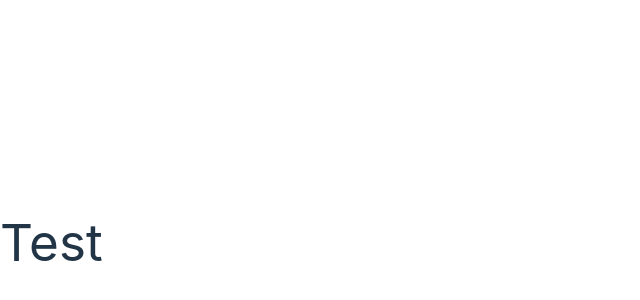
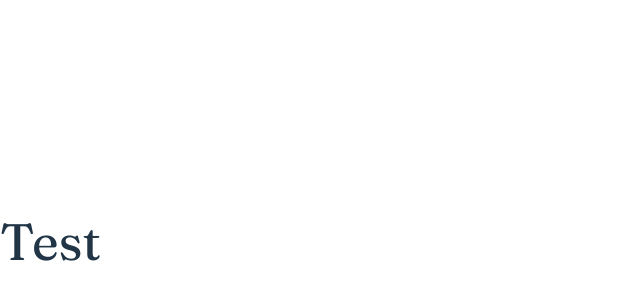
Before and after one commit to Farfan16/agency-landing-page, a React (Vite) app: page / in a window 1280 px wide. Shown: the part 158-458 px from the top of the page, without its empty margins (0-640 px from the left). Built offline with nearby package versions, Linux system fonts and the light colour scheme.

Commit message:
add fonts family to index.css

```diff
--- a/src/index.css
+++ b/src/index.css
@@ -1,9 +1,10 @@
+@import url("https://fonts.googleapis.com/css2?family=Barlow:wght@600&family=Fraunces:ital,opsz,wght@0,9..144,100..900;1,9..144,100..900&display=swap");
 @tailwind base;
 @tailwind components;
 @tailwind utilities;
 
 :root {
-  font-family: Inter, system-ui, Avenir, Helvetica, Arial, sans-serif;
+  font-family: "Fraunces", sans-serif;
   line-height: 1.5;
   font-weight: 400;
 
```
